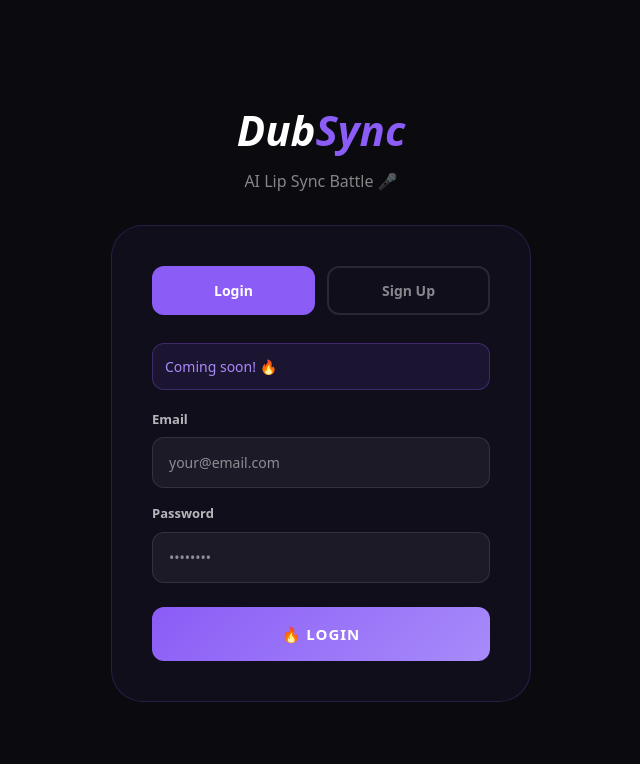
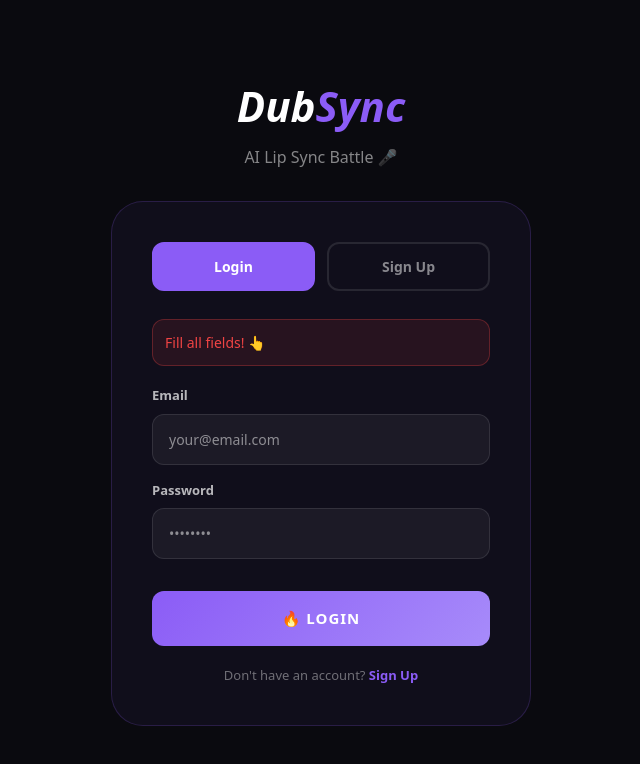
Before and after one commit to sirajulislamrubel09-glitch/dubsync, a Next.js app in the folder dubsync/: page /login in a window 1280 px wide. Both pictures are taken after a click on the button "🔥 LOGIN". Shown: the top 764 px of the page, without its empty margins (319-959 px from the left). Built offline with nearby package versions, Linux system fonts and the light colour scheme; no server answers.

Commit message:
Add real auth + dashboard

```diff
--- /dev/null
+++ b/dubsync/app/dashboard/page.tsx
@@ -0,0 +1,79 @@
+'use client'
+import { useEffect, useState } from 'react'
+import { createClient } from '../lib/supabase'
+import { useRouter } from 'next/navigation'
+
+export default function Dashboard() {
+  const [user, setUser] = useState<any>(null)
+  const [loading, setLoading] = useState(true)
+  const router = useRouter()
+  const supabase = createClient()
+
+  useEffect(() => {
+    const getUser = async () => {
+      const { data: { user } } = await supabase.auth.getUser()
+      if (!user) router.push('/login')
+      else setUser(user)
+      setLoading(false)
+    }
+    getUser()
+  }, [])
+
+  const handleLogout = async () => {
+    await supabase.auth.signOut()
+    router.push('/login')
+  }
+
+  if (loading) return (
+    <div style={{minHeight:'100vh', background:'#0a0a0f', display:'flex', alignItems:'center', justifyContent:'center'}}>
+      <p style={{color:'white', fontSize:'18px'}}>Loading... ⚡</p>
+    </div>
+  )
+
+  return (
+    <div style={{minHeight:'100vh', background:'#0a0a0f', padding:'24px', fontFamily:'system-ui'}}>
+
+      {/* Header */}
+      <div style={{display:'flex', justifyContent:'space-between', alignItems:'center', marginBottom:'40px'}}>
+        <h1 style={{fontSize:'28px', fontWeight:900, color:'white', margin:0, fontStyle:'italic'}}>
+          Dub<span style={{color:'#8b5cf6'}}>Sync</span>
+        </h1>
+        <button onClick={handleLogout} style={{padding:'10px 20px', borderRadius:'12px', border:'1px solid rgba(255,255,255,0.1)', background:'transparent', color:'rgba(255,255,255,0.6)', cursor:'pointer', fontSize:'14px'}}>
+          Logout
+        </button>
+      </div>
+
+      {/* Welcome */}
+      <div style={{background:'rgba(139,92,246,0.05)', border:'1px solid rgba(139,92,246,0.2)', borderRadius:'24px', padding:'32px', marginBottom:'24px'}}>
+        <h2 style={{color:'white', fontSize:'24px', fontWeight:800, margin:'0 0 8px 0'}}>
+          Welcome back! 👋
+        </h2>
+        <p style={{color:'rgba(255,255,255,0.5)', margin:0}}>{user?.email}</p>
+      </div>
+
+      {/* Stats */}
+      <div style={{display:'grid', gridTemplateColumns:'1fr 1fr', gap:'16px', marginBottom:'24px'}}>
+        {[
+          { label:'Plan', value:'Free 🆓', color:'#8b5cf6' },
+          { label:'Dubs Today', value:'0 / 2', color:'#10b981' },
+          { label:'Total Dubs', value:'0', color:'#f59e0b' },
+          { label:'Challenges', value:'Coming Soon 🔥', color:'#ef4444' },
+        ].map(stat => (
+          <div key={stat.label} style={{background:'rgba(255,255,255,0.03)', border:'1px solid rgba(255,255,255,0.08)', borderRadius:'16px', padding:'20px'}}>
+            <p style={{color:'rgba(255,255,255,0.4)', fontSize:'12px', margin:'0 0 8px 0', textTransform:'uppercase', letterSpacing:'1px'}}>{stat.label}</p>
+            <p style={{color:stat.color, fontSize:'20px', fontWeight:800, margin:0}}>{stat.value}</p>
+          </div>
+        ))}
+      </div>
+
+      {/* Create Dub Button */}
+      <button style={{width:'100%', padding:'20px', borderRadius:'16px', background:'linear-gradient(135deg,#8b5cf6,#a78bfa)', border:'none', color:'white', fontSize:'18px', fontWeight:800, cursor:'pointer', letterSpacing:'1px'}}>
+        🎤 Create New Dub
+      </button>
+
+      <p style={{textAlign:'center', color:'rgba(255,255,255,0.3)', fontSize:'13px', marginTop:'16px'}}>
+        AI Lip Sync feature coming in next update!
+      </p>
+    </div>
+  )
+}
--- /dev/null
+++ b/dubsync/app/lib/supabase.ts
@@ -0,0 +1,8 @@
+import { createBrowserClient } from '@supabase/ssr'
+
+export function createClient() {
+  return createBrowserClient(
+    process.env.NEXT_PUBLIC_SUPABASE_URL!,
+    process.env.NEXT_PUBLIC_SUPABASE_ANON_KEY!
+  )
+}
--- a/dubsync/app/login/page.tsx
+++ b/dubsync/app/login/page.tsx
@@ -1,52 +1,114 @@
 'use client'
 import { useState } from 'react'
+import { createClient } from '../lib/supabase'
+import { useRouter } from 'next/navigation'
 
 export default function LoginPage() {
   const [tab, setTab] = useState('login')
   const [email, setEmail] = useState('')
   const [password, setPassword] = useState('')
+  const [name, setName] = useState('')
   const [loading, setLoading] = useState(false)
   const [message, setMessage] = useState('')
+  const [msgType, setMsgType] = useState('error')
+  const router = useRouter()
+  const supabase = createClient()
+
+  const showMsg = (text: string, type: string) => {
+    setMessage(text)
+    setMsgType(type)
+    setTimeout(() => setMessage(''), 6000)
+  }
 
   const handleSubmit = async () => {
+    if (!email || !password) return showMsg('Fill all fields! 👆', 'error')
     setLoading(true)
-    await new Promise(r => setTimeout(r, 1000))
-    setMessage('Coming soon! 🔥')
+
+    if (tab === 'signup') {
+      const { error } = await supabase.auth.signUp({
+        email,
+        password,
+        options: { data: { full_name: name } }
+      })
+      if (error) showMsg(error.message, 'error')
+      else showMsg('Check your email to confirm! 📧', 'success')
+    } else {
+      const { error } = await supabase.auth.signInWithPassword({ email, password })
+      if (error) showMsg(error.message, 'error')
+      else router.push('/dashboard')
+    }
     setLoading(false)
   }
 
+  const s: any = {
+    page: { minHeight:'100vh', background:'#0a0a0f', display:'flex', alignItems:'center', justifyContent:'center', padding:'20px', fontFamily:'system-ui' },
+    card: { width:'100%', maxWidth:'420px' },
+    logo: { textAlign:'center', marginBottom:'32px' },
+    h1: { fontSize:'42px', fontWeight:900, color:'white', margin:0, fontStyle:'italic' },
+    accent: { color:'#8b5cf6' },
+    sub: { color:'rgba(255,255,255,0.5)', marginTop:'8px' },
+    box: { background:'rgba(139,92,246,0.05)', border:'1px solid rgba(139,92,246,0.2)', borderRadius:'32px', padding:'40px' },
+    tabs: { display:'flex', gap:'12px', marginBottom:'28px' },
+    input: { width:'100%', padding:'14px 16px', borderRadius:'12px', border:'1px solid rgba(255,255,255,0.1)', background:'rgba(255,255,255,0.05)', color:'white', fontSize:'14px', outline:'none', boxSizing:'border-box' as any },
+    label: { display:'block', color:'rgba(255,255,255,0.7)', fontSize:'13px', fontWeight:700, marginBottom:'8px' },
+    field: { marginBottom:'16px' },
+    btn: { width:'100%', padding:'16px', borderRadius:'12px', background:'linear-gradient(135deg,#8b5cf6,#a78bfa)', border:'none', color:'white', fontSize:'15px', fontWeight:800, cursor:'pointer', textTransform:'uppercase' as any, letterSpacing:'1px', marginTop:'8px' },
+  }
+
+  const tabStyle = (t: string) => ({
+    flex:1, padding:'12px', borderRadius:'12px', border:'2px solid',
+    borderColor: tab===t ? '#8b5cf6' : 'rgba(255,255,255,0.1)',
+    background: tab===t ? '#8b5cf6' : 'transparent',
+    color: tab===t ? 'white' : 'rgba(255,255,255,0.5)',
+    fontWeight:700, cursor:'pointer', fontSize:'14px'
+  })
+
   return (
-    <div style={{minHeight:'100vh',background:'#0a0a0f',display:'flex',alignItems:'center',justifyContent:'center',padding:'20px',fontFamily:'system-ui'}}>
-      <div style={{width:'100%',maxWidth:'420px'}}>
-        <div style={{textAlign:'center',marginBottom:'32px'}}>
-          <h1 style={{fontSize:'42px',fontWeight:900,color:'white',margin:0,fontStyle:'italic'}}>
-            Dub<span style={{color:'#8b5cf6'}}>Sync</span>
-          </h1>
-          <p style={{color:'rgba(255,255,255,0.5)',marginTop:'8px'}}>AI Lip Sync Battle 🎤</p>
+    <div style={s.page}>
+      <div style={s.card}>
+        <div style={s.logo}>
+          <h1 style={s.h1}>Dub<span style={s.accent}>Sync</span></h1>
+          <p style={s.sub}>AI Lip Sync Battle 🎤</p>
         </div>
-        <div style={{background:'rgba(139,92,246,0.05)',border:'1px solid rgba(139,92,246,0.2)',borderRadius:'32px',padding:'40px'}}>
-          <div style={{display:'flex',gap:'12px',marginBottom:'28px'}}>
-            {['login','signup'].map(t => (
-              <button key={t} onClick={() => setTab(t)} style={{flex:1,padding:'12px',borderRadius:'12px',border:'2px solid',borderColor:tab===t?'#8b5cf6':'rgba(255,255,255,0.1)',background:tab===t?'#8b5cf6':'transparent',color:tab===t?'white':'rgba(255,255,255,0.5)',fontWeight:700,cursor:'pointer',fontSize:'14px'}}>
-                {t === 'login' ? 'Login' : 'Sign Up'}
-              </button>
-            ))}
+        <div style={s.box}>
+          <div style={s.tabs}>
+            <button onClick={() => setTab('login')} style={tabStyle('login')}>Login</button>
+            <button onClick={() => setTab('signup')} style={tabStyle('signup')}>Sign Up</button>
           </div>
-          {message && <div style={{padding:'12px',borderRadius:'12px',marginBottom:'20px',background:'rgba(139,92,246,0.1)',border:'1px solid rgba(139,92,246,0.3)',color:'#a78bfa',fontSize:'14px'}}>{message}</div>}
-          <div style={{marginBottom:'16px'}}>
-            <label style={{display:'block',color:'rgba(255,255,255,0.7)',fontSize:'13px',fontWeight:700,marginBottom:'8px'}}>Email</label>
-            <input type="email" placeholder="your@email.com" value={email} onChange={e => setEmail(e.target.value)}
-              style={{width:'100%',padding:'14px 16px',borderRadius:'12px',border:'1px solid rgba(255,255,255,0.1)',background:'rgba(255,255,255,0.05)',color:'white',fontSize:'14px',outline:'none',boxSizing:'border-box'}} />
+
+          {message && (
+            <div style={{ padding:'12px', borderRadius:'12px', marginBottom:'20px', background: msgType==='success' ? 'rgba(16,185,129,0.1)' : 'rgba(239,68,68,0.1)', border:`1px solid ${msgType==='success' ? 'rgba(16,185,129,0.3)' : 'rgba(239,68,68,0.3)'}`, color: msgType==='success' ? '#10b981' : '#ef4444', fontSize:'14px' }}>
+              {message}
+            </div>
+          )}
+
+          {tab === 'signup' && (
+            <div style={s.field}>
+              <label style={s.label}>Full Name</label>
+              <input type="text" placeholder="Your name" value={name} onChange={e => setName(e.target.value)} style={s.input} />
+            </div>
+          )}
+
+          <div style={s.field}>
+            <label style={s.label}>Email</label>
+            <input type="email" placeholder="your@email.com" value={email} onChange={e => setEmail(e.target.value)} style={s.input} />
           </div>
+
           <div style={{marginBottom:'24px'}}>
-            <label style={{display:'block',color:'rgba(255,255,255,0.7)',fontSize:'13px',fontWeight:700,marginBottom:'8px'}}>Password</label>
-            <input type="password" placeholder="••••••••" value={password} onChange={e => setPassword(e.target.value)}
-              style={{width:'100%',padding:'14px 16px',borderRadius:'12px',border:'1px solid rgba(255,255,255,0.1)',background:'rgba(255,255,255,0.05)',color:'white',fontSize:'14px',outline:'none',boxSizing:'border-box'}} />
+            <label style={s.label}>Password</label>
+            <input type="password" placeholder="••••••••" value={password} onChange={e => setPassword(e.target.value)} style={s.input} />
           </div>
-          <button onClick={handleSubmit} disabled={loading}
-            style={{width:'100%',padding:'16px',borderRadius:'12px',background:'linear-gradient(135deg,#8b5cf6,#a78bfa)',border:'none',color:'white',fontSize:'15px',fontWeight:800,cursor:loading?'not-allowed':'pointer',opacity:loading?0.7:1,textTransform:'uppercase',letterSpacing:'1px'}}>
-            {loading ? '...' : tab === 'login' ? '🔥 Login' : '🚀 Sign Up'}
+
+          <button onClick={handleSubmit} disabled={loading} style={{...s.btn, opacity: loading ? 0.7 : 1}}>
+            {loading ? '...' : tab === 'login' ? '🔥 Login' : '🚀 Create Account'}
           </button>
+
+          <p style={{textAlign:'center', color:'rgba(255,255,255,0.4)', fontSize:'13px', marginTop:'20px'}}>
+            {tab === 'login' ? "Don't have an account? " : "Already have an account? "}
+            <span onClick={() => setTab(tab === 'login' ? 'signup' : 'login')} style={{color:'#8b5cf6', fontWeight:700, cursor:'pointer'}}>
+              {tab === 'login' ? 'Sign Up' : 'Login'}
+            </span>
+          </p>
         </div>
       </div>
     </div>
```
